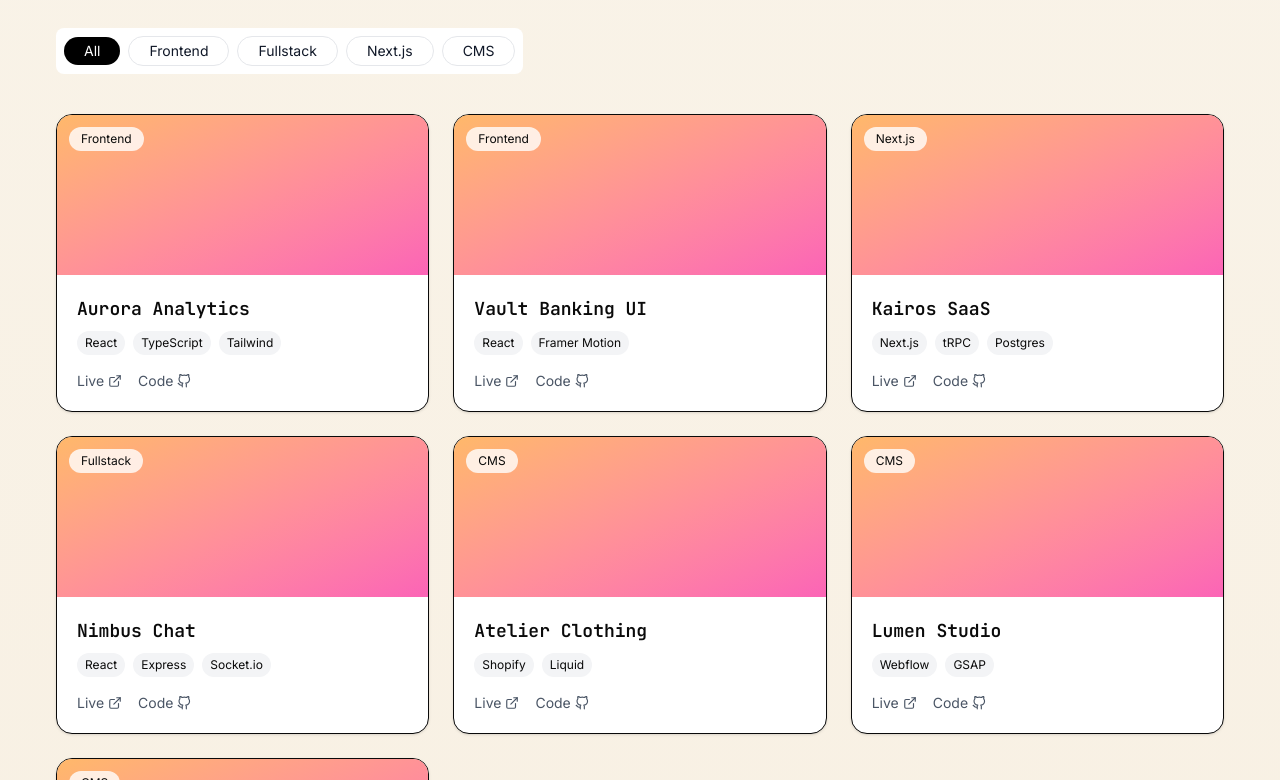
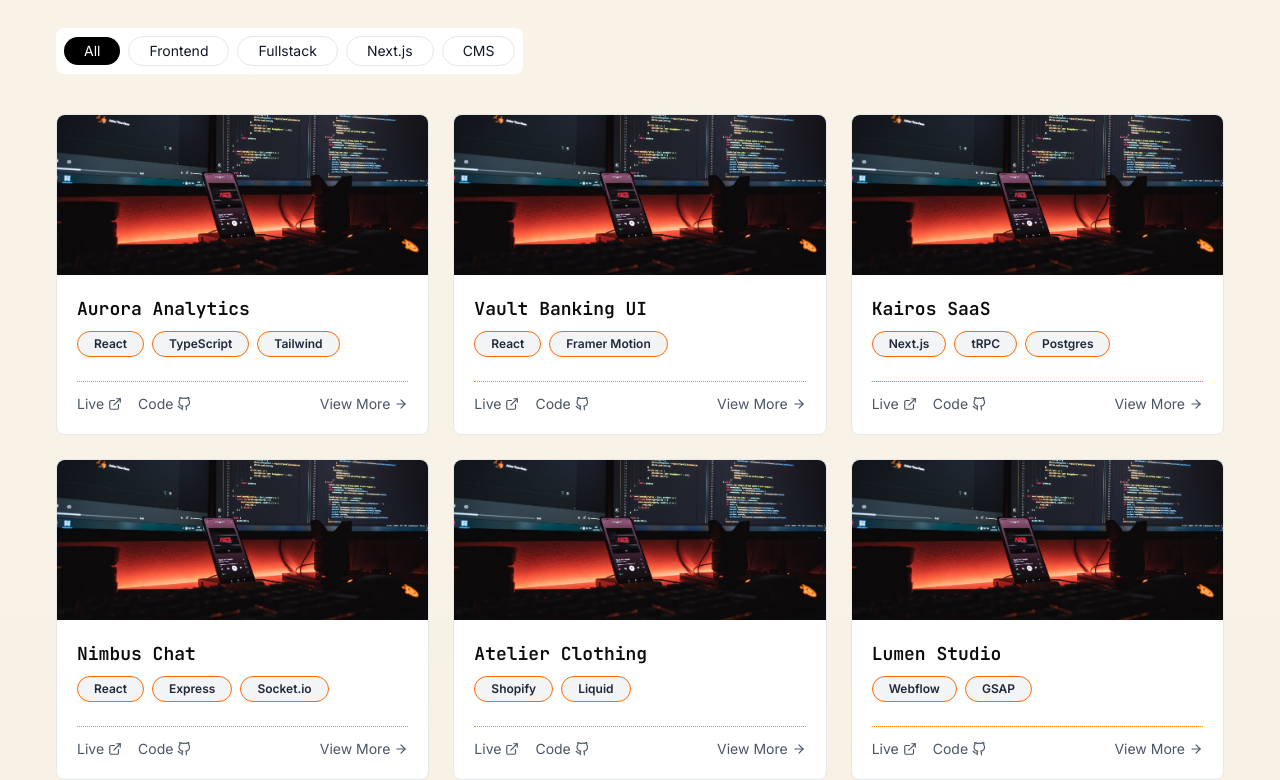
Before and after one commit to MASUMHD/masum, a Next.js app in the folder masum/: page / in a window 1280 px wide. Shown: the part 4040-4820 px from the top of the page. Built offline with nearby package versions, Linux system fonts and the light colour scheme; no server answers.

Commit message:
add project section card design add

```diff
--- a/masum/app/(homeSections)/projects/ProjectCard.tsx
+++ b/masum/app/(homeSections)/projects/ProjectCard.tsx
@@ -1,30 +1,32 @@
-import { FiExternalLink, FiGithub } from "react-icons/fi";
+import Image from "next/image";
+import { FiArrowRight, FiExternalLink, FiGithub } from "react-icons/fi";
+import workImage from "@/public/work_image.jpeg";
+import Link from "next/link";
 
 export default function ProjectCard({ item }: any) {
   return (
-    <div className="rounded-2xl overflow-hidden border bg-white shadow-sm hover:shadow-md transition group">
-
-      {/* TOP GRADIENT */}
-      <div className="h-40 bg-linear-to-br from-orange-300 to-pink-400 relative">
-
-        {/* CATEGORY BADGE */}
-        <span className="absolute top-3 left-3 text-xs px-3 py-1 rounded-full bg-white/80 backdrop-blur">
-          {item.category}
-        </span>
+    <div className="bg-white border border-gray-200 rounded-lg hover:shadow-lg hover:border-orange-400 hover:-translate-y-1 transition duration-300 ease-in-out">
+      {/* PROJECT IMAGE */}
+      <div className="h-40 ">
+        <Image
+          height={160}
+          width={400}
+          src={workImage}
+          alt="Project Image"
+          className="w-full h-full object-cover rounded-t-lg"
+        />
       </div>
 
       {/* CONTENT */}
       <div className="p-5">
-        <h3 className="font-semibold text-lg mb-2">
-          {item.title}
-        </h3>
+        <h3 className="font-semibold text-lg mb-2">{item.title}</h3>
 
         {/* TECH STACK */}
-        <div className="flex flex-wrap gap-2 mb-4">
+        <div className="flex flex-wrap gap-2 mb-6">
           {item.tech.map((t: string, i: number) => (
             <span
               key={i}
-              className="text-xs px-2 py-1 bg-gray-100 rounded-full"
+              className="text-xs px-4 py-1 rounded-full bg-gray-100 border border-orange-500 font-semibold text-gray-800"
             >
               {t}
             </span>
@@ -32,13 +34,30 @@ export default function ProjectCard({ item }: any) {
         </div>
 
         {/* LINKS */}
-        <div className="flex gap-4 text-sm text-gray-600">
-          <a href="#" className="flex items-center gap-1 hover:text-black">
-            Live <FiExternalLink size={14} />
-          </a>
-          <a href="#" className="flex items-center gap-1 hover:text-black">
-            Code <FiGithub size={14} />
-          </a>
+        <div className="flex gap-4 justify-between text-sm text-gray-600 pt-3 border-t border-dotted border-orange-400">
+          <div className="flex gap-4">
+            <Link
+              href="#"
+              className="flex items-center gap-1 hover:text-orange-400 hover:font-semibold"
+            >
+              Live <FiExternalLink size={14} />
+            </Link>
+            <Link
+              href="#"
+              className="flex items-center gap-1 hover:text-orange-400 hover:font-semibold"
+            >
+              Code <FiGithub size={14} />
+            </Link>
+          </div>
+
+          <div>
+            <Link
+              href="#"
+              className="flex items-center gap-1 hover:text-orange-400 hover:font-semibold"
+            >
+              View More <FiArrowRight size={14} />
+            </Link>
+          </div>
         </div>
       </div>
     </div>
```
Also changed, not shown: masum/public/work_image.jpeg (added).
